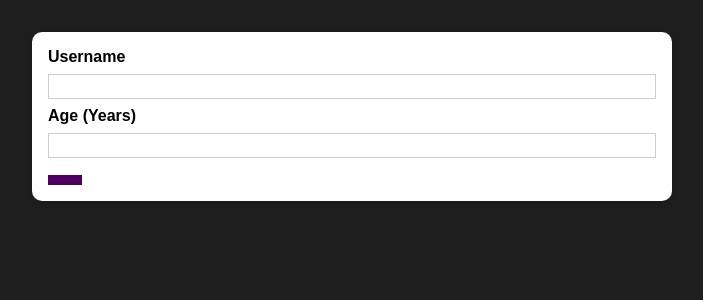
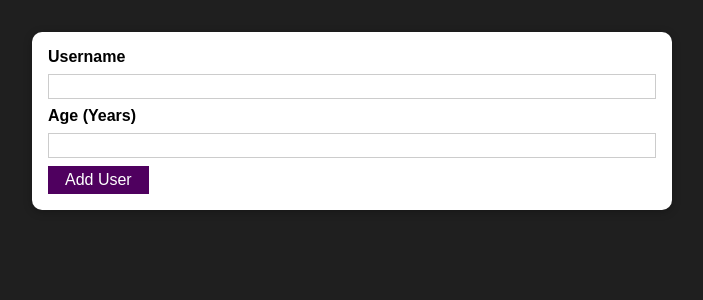
Before and after one commit to KennedyMungai/user-list, a React (Create React App) app: page / in a window 1280 px wide. Shown: the top 300 px of the page, without its empty margins (288-991 px from the left). Built offline with nearby package versions, Linux system fonts and the light colour scheme.

Commit message:
Added some text for the button

```diff
--- a/src/components/UI/Button.js
+++ b/src/components/UI/Button.js
@@ -4,7 +4,7 @@ import classes from './Button.module.css'
 const Button = (props) =>
 {
     return (
-        <button className={classes.button}></button>
+        <button className={classes.button}>Add User</button>
     )
 }
 
```
